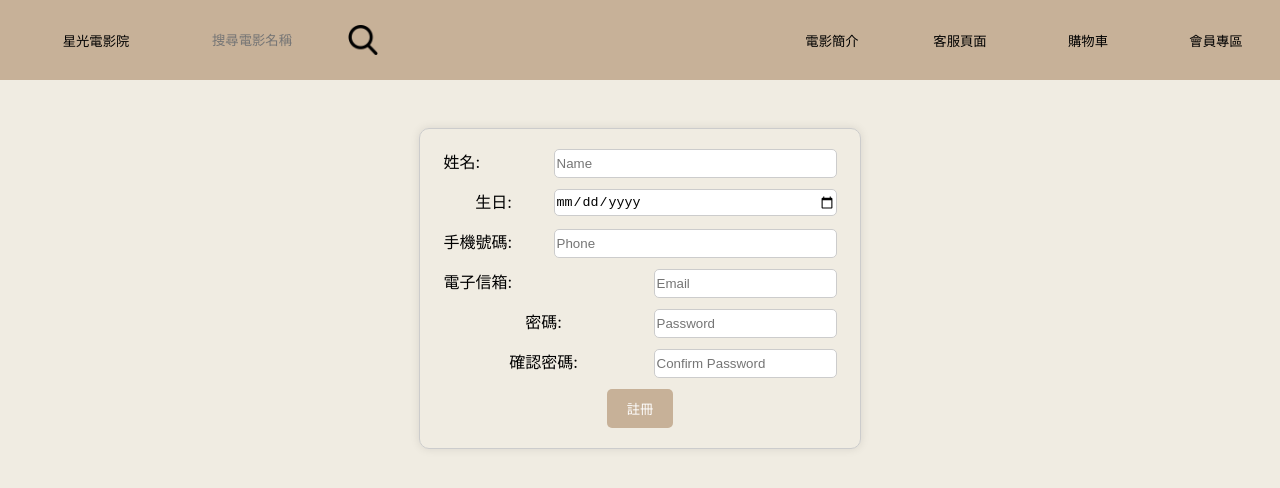
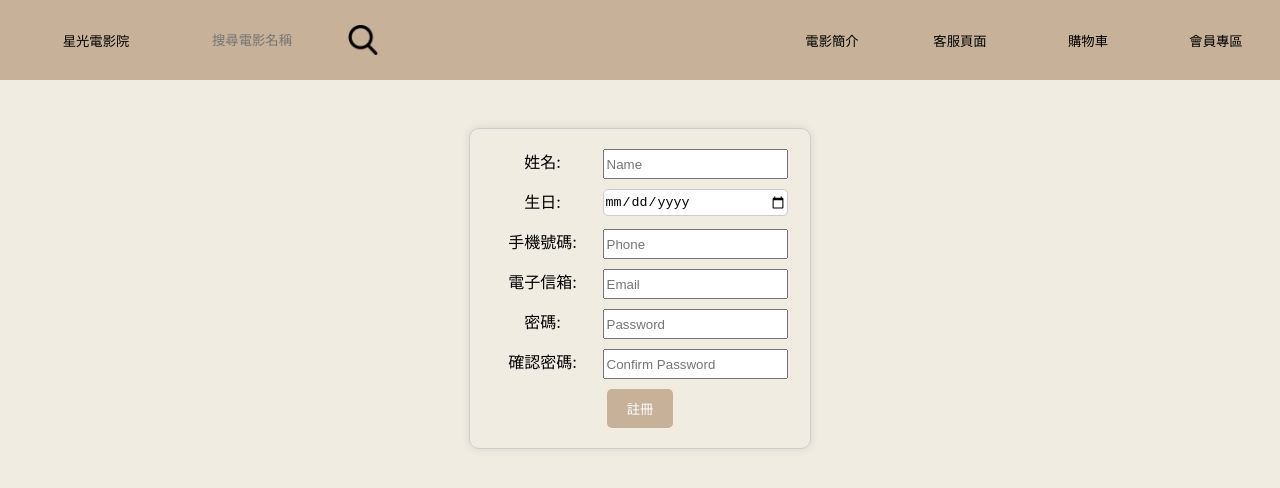
Before and after one commit to ZYuC-2002/DB_StarlightCinema, a React (Create React App) app: page /Register in a window 1280 px wide. Shown: the top 488 px of the page. Built offline with nearby package versions, Linux system fonts and the light colour scheme.

Commit message:
看起來差不多都好了

```diff
--- a/src/customerservice.css
+++ b/src/customerservice.css
@@ -26,12 +26,12 @@
     display: flex;
 }
 
-.nameLabel,
-.sexLabel,
-.phoneLabel,
-.emailLabel,
-.cinemaLabel,
-.opinionLabel {
+.customerOpinion .nameLabel,
+.customerOpinion .sexLabel,
+.customerOpinion .phoneLabel,
+.customerOpinion .emailLabel,
+.customerOpinion .cinemaLabel,
+.customerOpinion .opinionLabel {
     min-width: 100px; /* 最小寬度，可以根據實際需要調整 */
     text-align: left;
 }
--- a/src/forgetPasswird.js
+++ /dev/null
@@ -1,112 +0,0 @@
-import React, {useState, useRef,useEffect} from "react";
-import { useNavigate } from "react-router-dom";
-import emailjs from '@emailjs/browser';
-import "./forgetPassword.css";
-import Navbar from "./upperlistuser";
-import Cookies from "universal-cookie";
-import { BrowserRouter as Router } from 'react-router-dom';
-
-const ForgetPassword = () => {
-    const [email, setEmail] = useState('');
-    const [password, setPassword] = useState('');
-    const [confirmPassword, setConfirmPassword] = useState('');
-    const [isSubmitEnabled, setIsSubmitEnabled] = useState(false);
-    const navigate = useNavigate();
-
-
-    const handleEmailChange = (event) => {
-        setEmail(event.target.value);
-    };
-
-    const handlePasswordChange = (event) => {
-        setPassword(event.target.value);
-        setIsSubmitEnabled(event.target.value === confirmPassword);
-    };
-
-    const handleConfirmPasswordChange = (event) => {
-        setConfirmPassword(event.target.value);
-        setIsSubmitEnabled(event.target.value === password);
-    };
-
-    const alertMessage = () => {
-        if (!isSubmitEnabled) {
-            alert("密碼不一致");
-        }
-    };
-
-    const emailRef = useRef(null);
-    //const nameRef = useRef(null);
-    //, name: nameRef.current.value
-
-    const handleSubmit = (event) => {
-        event.preventDefault();
-        alertMessage(); // 檢查密碼是否一致
-
-        /* submit */
-        if (isSubmitEnabled) {
-            /* send email */
-            emailjs.send("service_aq2wl0k","template_g4hcvlv",{ email: emailRef.current.value}, "dHTKHVHTtwI7cqz5g")
-                .then(function(result) {
-                    console.log('SUCCESS!', result.status, result.text);
-                    navigate('/emailcheck'); // 密碼一致時跳轉頁面
-                })
-                .catch(function(error) {
-                    console.error('FAILED...', error);
-                });
-        }
-    };
-    const [search, setSearch] = useState('');
-    const cookies=new Cookies();
-
-    useEffect(() => {
-        cookies.set('search',search,{path:'/'});
-        console.log(cookies)
-    },[search, cookies])
-
-    return(
-        <>
-            <Navbar setSearch={setSearch}/>
-            <div className="register">
-                <form onSubmit={handleSubmit}>
-                    <div className="inputEmail">
-                        <div className="emailLabel">請輸入電子信箱:</div>
-                        <input
-                            type="email"
-                            placeholder="Email"
-                            pattern="^[a-zA-Z0-9._%+-]+@[a-zA-Z0-9.-]+\.[a-zA-Z]{2,4}$"
-                            required value={email}
-                            onChange={handleEmailChange}
-                            ref={emailRef}
-                        />
-                    </div>
-                    <div className="inputPassword">
-                        <div className="passwordLabel">請輸入新密碼:</div>
-                        <input
-                            type="password"
-                            placeholder="Password"
-                            pattern="^[a-zA-Z0-9._%+-]{6,20}$"
-                            required value={password}
-                            onChange={handlePasswordChange}
-                        />
-                    </div>
-                    <div className="inputConfirmPassword">
-                        <div className="confirmPasswordLabel">請再次輸入新密碼:</div>
-                        <input
-                            type="password"
-                            placeholder="Confirm Password"
-                            pattern="^[a-zA-Z0-9._%+-]{6,20}$"
-                            required value={confirmPassword}
-                            onChange={handleConfirmPasswordChange}
-                        />
-                    </div>
-
-                    <button type="submit">發送驗證信</button>
-                </form>
-
-            </div>
-        </>
-
-    );
-
-};
-export default ForgetPassword;
--- a/src/forgetPassword.css
+++ b/src/forgetPassword.css
@@ -1,5 +1,5 @@
 /*框框*/
-.register {
+.register-forgetpassword {
     max-width: 400px;
     margin: 10% auto;
     text-align: center;
@@ -13,9 +13,9 @@
 
   /* 輸入的部分 */
   /* 分區 */
-  .register .inputEmail,
-  .register .inputPassword,
-  .register .inputConfirmPassword {
+  .register-forgetpassword .inputEmail,
+  .register-forgetpassword .inputPassword,
+  .register-forgetpassword .inputConfirmPassword {
     width: 100%;
     height: 30px;  /*輸入框的高度*/
     margin-bottom: 10px;  /*每區的間距*/
@@ -23,19 +23,20 @@
   }
 
   /* 文字 */
-  .register .emailLabel,
-  .register .passwordLabel,
-  .register .confirmPasswordLabel {
+  .register-forgetpassword .emailLabel,
+  .register-forgetpassword .passwordLabel,
+  .register-forgetpassword .confirmPasswordLabel {
     margin-right: 10px;  /* 調整標籤和輸入框之間的距離 */
     min-width: 200px; /* 最小寬度，可以根據實際需要調整 */
+    text-align: right;
   }
 
   /* 輸入框 */
-  .register input[type="text"],
-  .register input[type="date"],
-  .register input[type="tel"],
-  .register input[type="email"],
-  .register input[type="password"] {
+  .register-forgetpassword input[type="text"],
+  .register-forgetpassword input[type="date"],
+  .register-forgetpassword input[type="tel"],
+  .register-forgetpassword input[type="email"],
+  .register-forgetpassword input[type="password"] {
     border: 1px solid #ccc;
     border-radius: 5px;
     height: 25px;
@@ -43,7 +44,7 @@
   }
 
   /*送出按鈕*/
-  .register button[type="submit"] {
+  .register-forgetpassword button[type="submit"] {
     background-color: #C7B198;
     color: white;
     padding: 10px 20px;
@@ -54,6 +55,6 @@
   }
 
   /*送出按鈕(鼠標放上去)*/
-  .register button[type="submit"]:hover {
+  .register-forgetpassword button[type="submit"]:hover {
     background-color: #b3a08a;
   }
--- /dev/null
+++ b/src/forgetPassword.js
@@ -0,0 +1,112 @@
+import React, {useState, useRef,useEffect} from "react";
+import { useNavigate } from "react-router-dom";
+import emailjs from '@emailjs/browser';
+import "./forgetPassword.css";
+import Navbar from "./upperlistuser";
+import Cookies from "universal-cookie";
+import { BrowserRouter as Router } from 'react-router-dom';
+
+const ForgetPassword = () => {
+    const [email, setEmail] = useState('');
+    const [password, setPassword] = useState('');
+    const [confirmPassword, setConfirmPassword] = useState('');
+    const [isSubmitEnabled, setIsSubmitEnabled] = useState(false);
+    const navigate = useNavigate();
+
+
+    const handleEmailChange = (event) => {
+        setEmail(event.target.value);
+    };
+
+    const handlePasswordChange = (event) => {
+        setPassword(event.target.value);
+        setIsSubmitEnabled(event.target.value === confirmPassword);
+    };
+
+    const handleConfirmPasswordChange = (event) => {
+        setConfirmPassword(event.target.value);
+        setIsSubmitEnabled(event.target.value === password);
+    };
+
+    const alertMessage = () => {
+        if (!isSubmitEnabled) {
+            alert("密碼不一致");
+        }
+    };
+
+    const emailRef = useRef(null);
+    //const nameRef = useRef(null);
+    //, name: nameRef.current.value
+
+    const handleSubmit = (event) => {
+        event.preventDefault();
+        alertMessage(); // 檢查密碼是否一致
+
+        /* submit */
+        if (isSubmitEnabled) {
+            /* send email */
+            emailjs.send("service_aq2wl0k","template_g4hcvlv",{ email: emailRef.current.value}, "dHTKHVHTtwI7cqz5g")
+                .then(function(result) {
+                    console.log('SUCCESS!', result.status, result.text);
+                    navigate('/emailcheck'); // 密碼一致時跳轉頁面
+                })
+                .catch(function(error) {
+                    console.error('FAILED...', error);
+                });
+        }
+    };
+    const [search, setSearch] = useState('');
+    const cookies=new Cookies();
+
+    useEffect(() => {
+        cookies.set('search',search,{path:'/'});
+        console.log(cookies)
+    },[search, cookies])
+
+    return(
+        <>
+            <Navbar setSearch={setSearch}/>
+            <div className="register-forgetpassword">
+                <form onSubmit={handleSubmit}>
+                    <div className="inputEmail">
+                        <div className="emailLabel">請輸入電子信箱:</div>
+                        <input
+                            type="email"
+                            placeholder="Email"
+                            pattern="^[a-zA-Z0-9._%+-]+@[a-zA-Z0-9.-]+\.[a-zA-Z]{2,4}$"
+                            required value={email}
+                            onChange={handleEmailChange}
+                            ref={emailRef}
+                        />
+                    </div>
+                    <div className="inputPassword">
+                        <div className="passwordLabel">請輸入新密碼:</div>
+                        <input
+                            type="password"
+                            placeholder="Password"
+                            pattern="^[a-zA-Z0-9._%+-]{6,20}$"
+                            required value={password}
+                            onChange={handlePasswordChange}
+                        />
+                    </div>
+                    <div className="inputConfirmPassword">
+                        <div className="confirmPasswordLabel">請再次輸入新密碼:</div>
+                        <input
+                            type="password"
+                            placeholder="Confirm Password"
+                            pattern="^[a-zA-Z0-9._%+-]{6,20}$"
+                            required value={confirmPassword}
+                            onChange={handleConfirmPasswordChange}
+                        />
+                    </div>
+
+                    <button type="submit">發送驗證信</button>
+                </form>
+
+            </div>
+        </>
+
+    );
+
+};
+export default ForgetPassword;
--- a/src/login.js
+++ b/src/login.js
@@ -69,7 +69,7 @@ function Login() {
             </div>
             </form>
             <p className="forgot-password">
-            <a href="/forgot-password">忘記密碼</a>
+            <a href="/ForgetPassword">忘記密碼</a>
             </p>
         </div>
         </div>
--- a/src/register.js
+++ b/src/register.js
@@ -83,7 +83,7 @@ const Register = () => {
                     <div className="inputName">
                         <div className="nameLabel">姓名:</div>
                         <input
-                            type="text"
+                            type="register-text"
                             placeholder="Name"
                             required value={text}
                             onChange={handleNameChange}
@@ -101,7 +101,7 @@ const Register = () => {
                     <div className="inputPhone">
                         <div className="phoneLabel">手機號碼:</div>
                         <input
-                            type="tel"
+                            type="register-tel"
                             placeholder="Phone"
                             required value={tel}
                             onChange={handlePhoneChange}
@@ -110,7 +110,7 @@ const Register = () => {
                     <div className="inputEmail">
                         <div className="emailLabel">電子信箱:</div>
                         <input
-                            type="email"
+                            type="register-email"
                             placeholder="Email"
                             pattern="^[a-zA-Z0-9._%+-]+@[a-zA-Z0-9.-]+\.[a-zA-Z]{2,4}$"
                             required value={email}
@@ -121,7 +121,7 @@ const Register = () => {
                     <div className="inputPassword">
                         <div className="passwordLabel">密碼:</div>
                         <input
-                            type="password"
+                            type="register-password"
                             placeholder="Password"
                             pattern="^[a-zA-Z0-9._%+-]{6,20}$"
                             required value={password}
@@ -131,7 +131,7 @@ const Register = () => {
                     <div className="inputConfirmPassword">
                         <div className="confirmPasswordLabel">確認密碼:</div>
                         <input
-                            type="password"
+                            type="register-password"
                             placeholder="Confirm Password"
                             pattern="^[a-zA-Z0-9._%+-]{6,20}$"
                             required value={confirmPassword}
--- a/src/root.js
+++ b/src/root.js
@@ -15,7 +15,7 @@ import Uploadthird from "./uploadthird.js";
 import MovieList from "./movieList.js";
 import MovieInfo from "./movieinfo.js";
 import EmployeeLogin from "./employeeLogin.js";
-import ForgetPassword from "./forgetPasswird.js";
+import ForgetPassword from "./forgetPassword.js";
 import PaymentChoose from "./paymentChoose.js";
 import PaymentPage from "./paymentPage.js";
 import UploadPoster from "./uploadposter.js";
```
